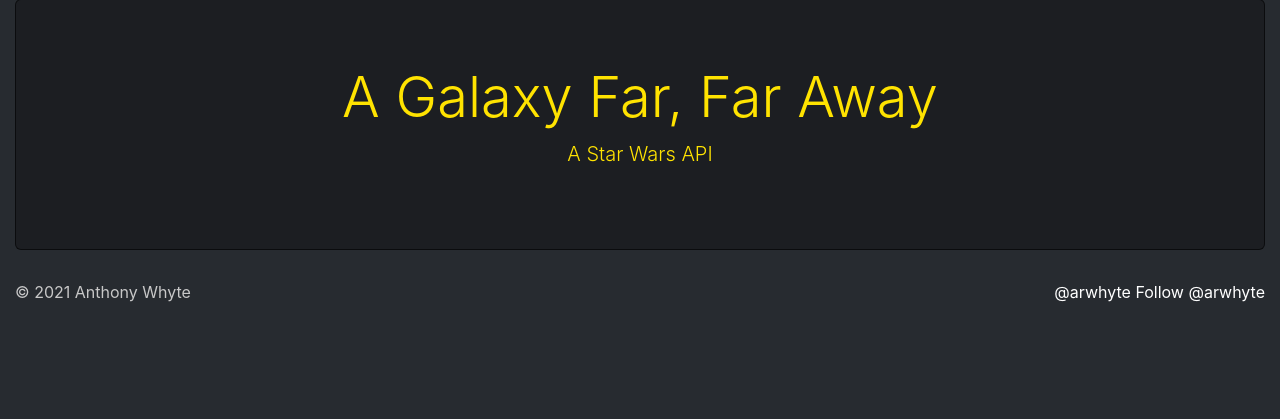
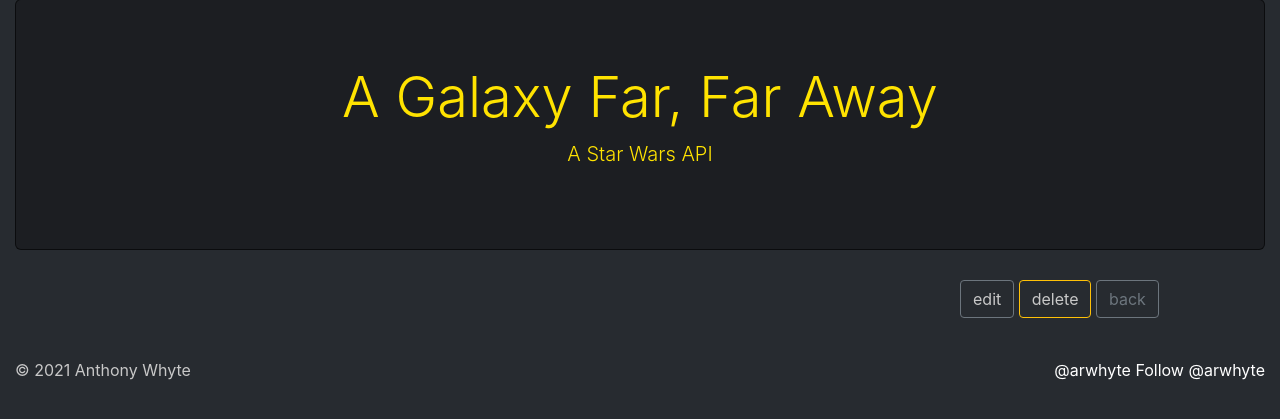
Before and after one commit to ykamat/gffa, a Django app: template apps/webapp/templates/webapp/starship_detail.html in a window 1280 px wide. Shown: the part 131-550 px from the top of the page. Run offline with Django 3.2, Linux system fonts and the light colour scheme; the template is opened without the code that fills it: values that come from a table or form of the project are taken from there, others are empty; the visitor is signed in with stand-in values (Sample User, id 1); parts of the project's set-up code (start-up, migrations or seed data) failed here and were passed over; some libraries are stand-ins or nearby versions.

Commit message:
Added in the buttons for edit and deleting starships.

```diff
--- a/apps/webapp/templates/webapp/starship_detail.html
+++ b/apps/webapp/templates/webapp/starship_detail.html
@@ -1,5 +1,24 @@
 {% extends 'webapp/base.html' %}
 {% block mainbody %}
+
+    <header>
+        <div class="row">
+            <div class="col-sm-9">
+                <h2>{{ site.site_name | safe }}</h2>
+            </div>
+            {% if user.is_authenticated %}
+                <div class="col-xs-1">
+                    <a class="btn btn-outline-secondary">edit</a>
+                </div>
+                <div class="col-xs-1">
+                    &nbsp;<a class="btn btn-outline-warning">delete</a>
+                </div>
+            {% endif %}
+            <div class="col-xs-1">
+                &nbsp;<a class="btn btn-outline-secondary" href="{{request.META.HTTP_REFERER}}">back</a>
+            </div>
+        </div>
+    </header>
 
     {% if starships.name %}
         <div class="row">
@@ -144,4 +163,6 @@
         </div>
     {% endif %}
 
+    <p>&nbsp;</p>
+
 {% endblock mainbody %}
```
